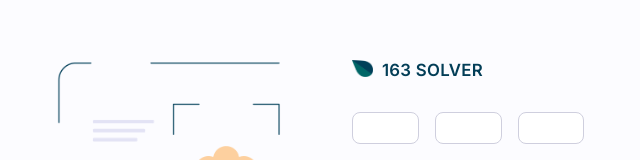
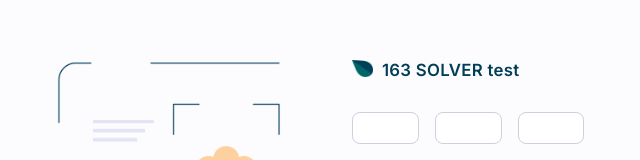
Before and after one commit to syzhao53/163-solver, a React (Create React App) app in the folder site/: page /#/ in a window 1280 px wide. Shown: the part 148-308 px from the top of the page, without its empty margins (326-966 px from the left). Built offline with nearby package versions, Linux system fonts and the light colour scheme.

Commit message:
test message

```diff
--- a/site/src/components/Home.js
+++ b/site/src/components/Home.js
@@ -139,7 +139,7 @@ function Home({ currPage, setCurrPage }) {
           <form className="input-form" id="solver-form">
             <div className="big-header">
             <img id="leaf-icon" src={Leaf} alt="leaf icon" onClick={generate}/>
-              163 SOLVER
+              163 SOLVER test
             </div>
             {/* <div className="instr">
               Input 1-13 or J, Q, K, A
```
